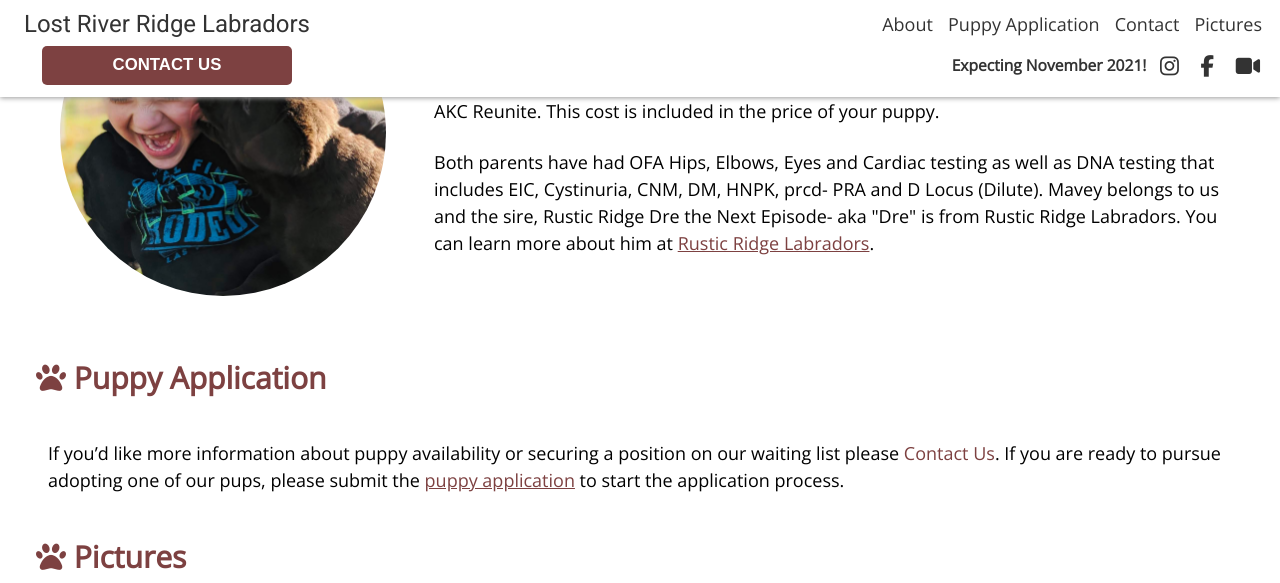
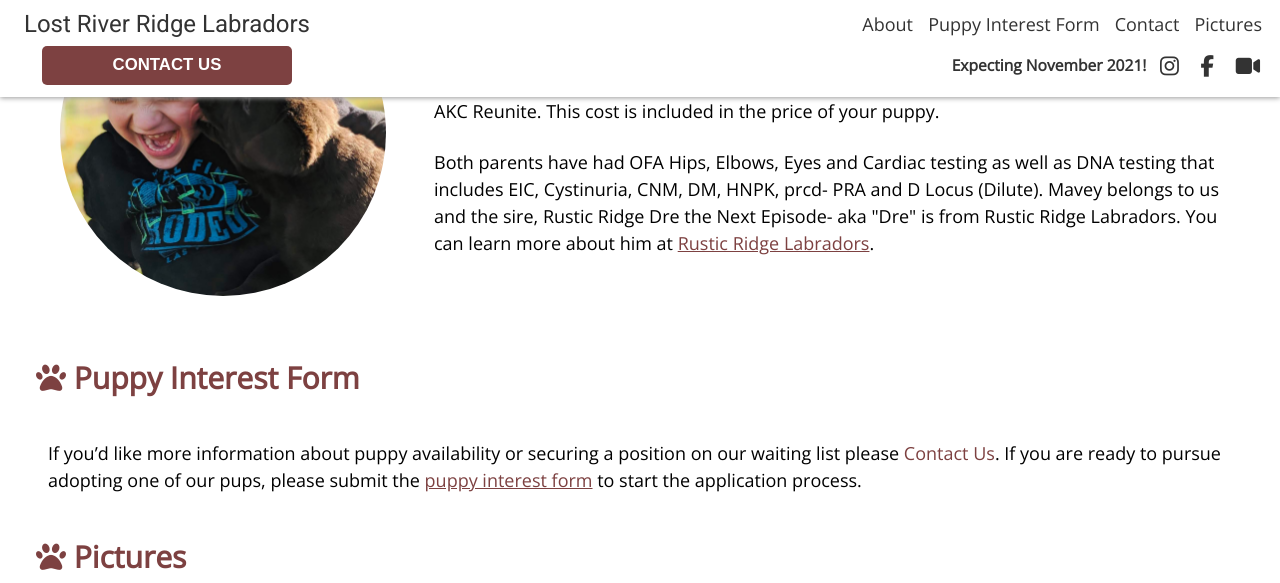
Before and after one commit to bjclark13/lost-river-labs, a Jekyll site: the page built from index.md, in a window 1280 px wide and 900 px high, scrolled down 4704 px, cut to the strip 0-583 px from the top of the window. Built offline with Jekyll 4.4.1, drawn with Linux system fonts in a browser that asks for light colours; nearby versions of some CDN libraries; some of the changed text lies outside the part shown.

Commit message:
Fix interest form

```diff
--- a/_includes/header-home.html
+++ b/_includes/header-home.html
@@ -3,7 +3,7 @@
 
     <nav>
         <a href="#about">About</a>
-        <a href="./interested.html">Puppy Application</a>
+        <a href="./interested.html">Puppy Interest Form</a>
         <a class="toggle" data-toggle=".contact-show">Contact</a>
         <a href="#pictures">Pictures</a>
 
```
Also changed, not shown: _home_sections/expecting.md (+1 -1 lines), _home_sections/puppy-application.md (+2 -2 lines).
